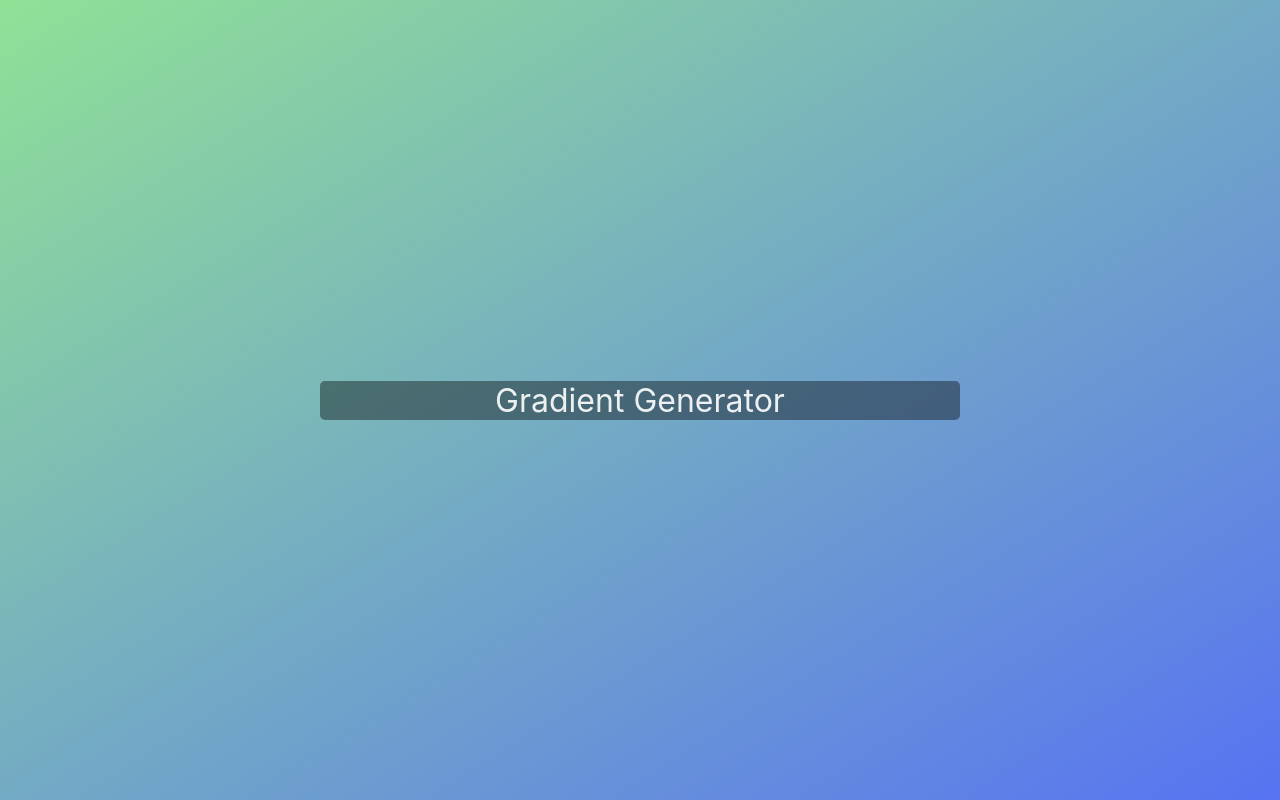
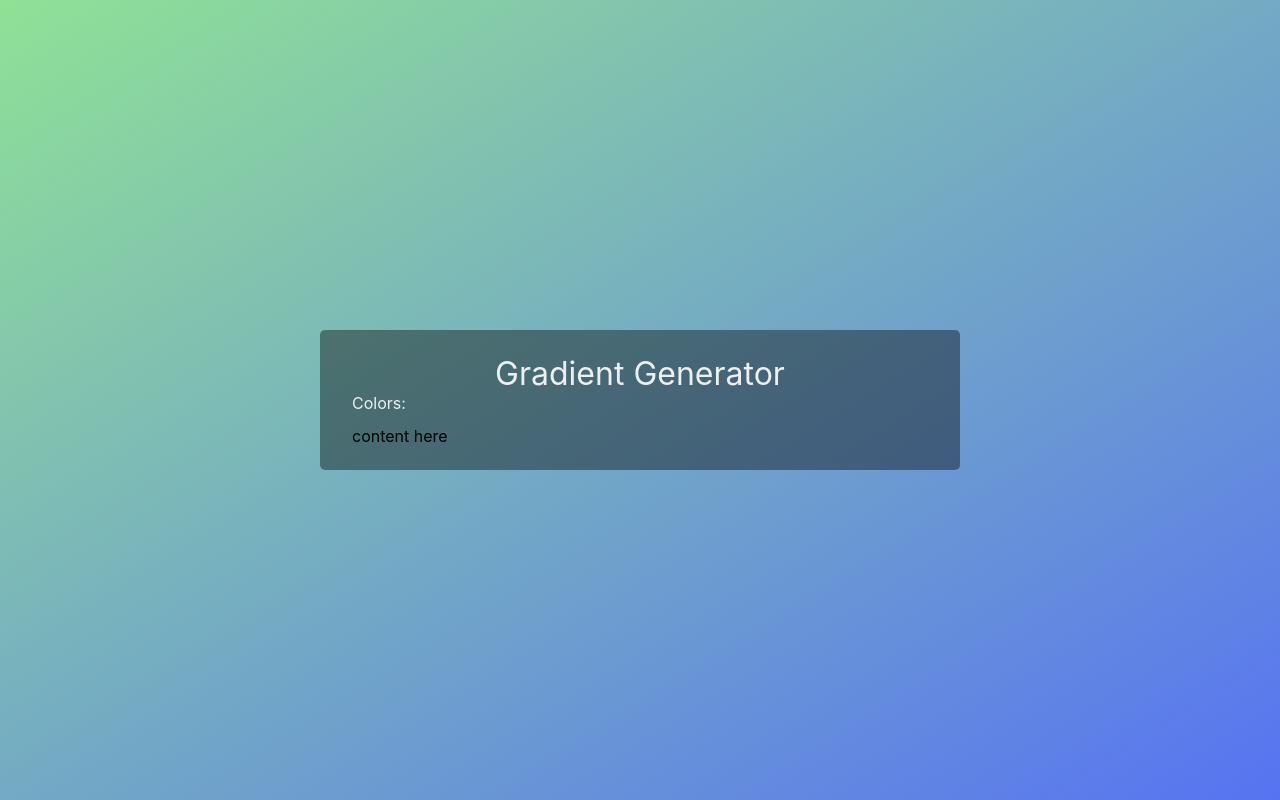
Before and after one commit to RaulECT/Gradient-Generator, a React (Create React App) app: page / in a window 1280 px wide. Built offline with nearby package versions, Linux system fonts and the light colour scheme.

Commit message:
MenuOption component created

```diff
--- /dev/null
+++ b/src/components/MenuOption.js
@@ -0,0 +1,16 @@
+import React from 'react'
+
+import './MenuOptions.css'
+
+export default function MenuOption( { children, label } ) {
+
+  return (
+    <div>
+      <p className="menu-option__label">{label}:</p>
+
+      <div>
+        { children ? children : null }
+      </div>
+    </div>
+  )
+}
--- /dev/null
+++ b/src/components/MenuOptions.css
@@ -0,0 +1,5 @@
+p.menu-option__label {
+  margin: 0;
+  margin-bottom: 0.8rem;
+  color: rgba(255,255,255, 0.9);
+}
--- a/src/containers/GradientMenu.css
+++ b/src/containers/GradientMenu.css
@@ -10,4 +10,6 @@ p.gradientMenu__title {
   width: 40rem;
   background-color: rgba(0, 0, 0, .40);
   border-radius: 5px;
+  padding: 1.5rem 2rem;
+  box-sizing: border-box;
 }
--- a/src/containers/GradientMenu.js
+++ b/src/containers/GradientMenu.js
@@ -1,12 +1,19 @@
 import React from 'react'
 
 import './GradientMenu.css'
+import MenuOption from '../components/MenuOption'
 
 export default function GradientMenu() {
 
   return (
     <div className="gradientMenu__panel">
       <p className="gradientMenu__title">Gradient Generator</p>
+
+      <div className="gradientMenu__options">
+        <MenuOption label="Colors">
+          content here
+        </MenuOption>
+      </div>
     </div>
   )
 }
```
